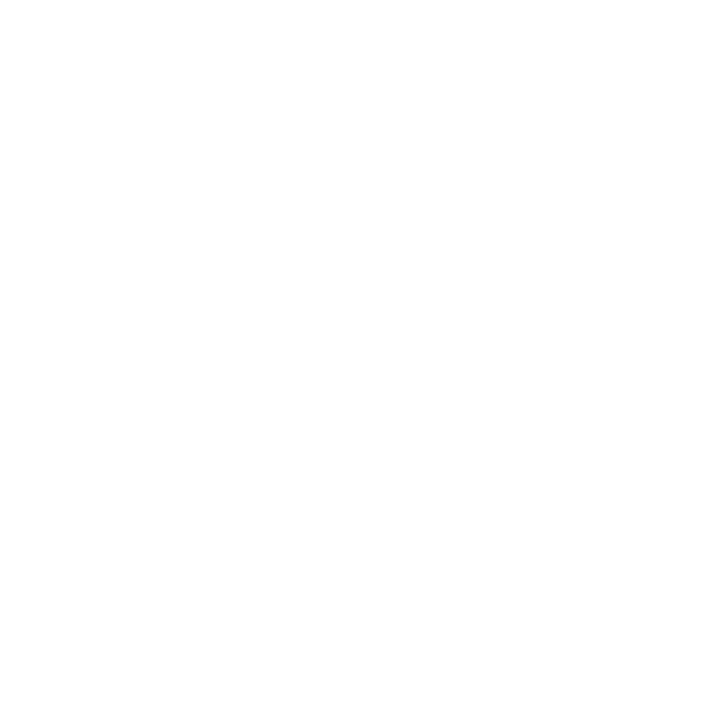
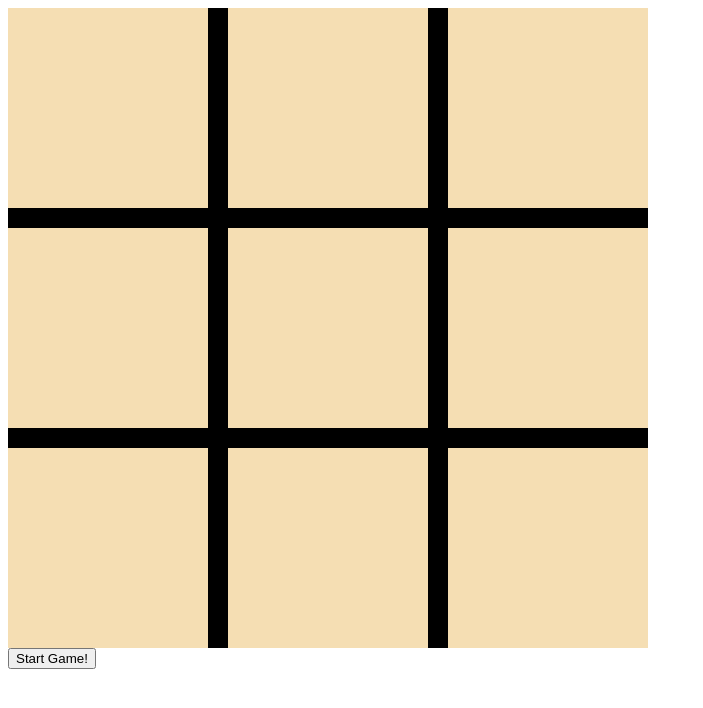
Before and after one commit to smalicev/Tic-Tac-Toe, a plain HTML site: page index.html in a window 1280 px wide. Shown: the whole page, without its empty margins (0-703 px from the left). Drawn offline with Linux system fonts and the light colour scheme.

Commit message:
add game start move and tic tac toe buttons visual

```diff
--- a/index.html
+++ b/index.html
@@ -5,9 +5,33 @@
     <meta http-equiv="X-UA-Compatible" content="IE=edge">
     <meta name="viewport" content="width=device-width, initial-scale=1.0">
     <title>Document</title>
+    <link rel="stylesheet" href="styles.css">
     <script src="script.js" defer></script>
 </head>
 <body>
 
+<div class ='gamecontainer'>
+    <div class ='square' id="1">
+    </div>
+    <div class ='square' id="2">
+    </div>
+    <div class ='square' id="3">
+    </div>
+    <div class ='square' id="4">
+    </div>
+    <div class ='square' id="5">
+    </div>
+    <div class ='square' id="6">
+    </div>
+    <div class ='square' id="7">
+    </div>
+    <div class ='square' id="8">
+    </div>
+    <div class ='square' id="9">
+    </div>
+</div>
+
+<button class="start">Start Game!</button>
+
 </body>
 </html>
--- a/script.js
+++ b/script.js
@@ -33,5 +33,17 @@ const Advance = function move(Pos,ID){
         alert('You cannot claim this space.')
     }
 }
-return {gameReset, showBoard, Advance};
+
+const startGame = function start(){
+    const gamebuttons = document.querySelectorAll('.square');
+
+    gamebuttons.forEach(function(square){
+        square.addEventListener('click', function(e){
+            Pos = e.target.id;
+            console.log(Pos);
+            return {Pos}
+        });
+    });
+}
+return {gameReset, showBoard, Advance, startGame};
 })();
--- /dev/null
+++ b/styles.css
@@ -0,0 +1,23 @@
+
+body{
+    height:100vh;
+}
+
+
+.gamecontainer{
+    width: 640px;
+    display: grid;
+    grid-template-columns: repeat(3,1fr);
+    grid-template-rows: repeat(3,1fr);
+    background-color: black;
+    gap:20px;
+    justify-content: center;
+    align-items: center;
+}
+
+
+.square{
+    width: 200px;
+    height: 200px;
+    background-color: wheat;
+}
```
